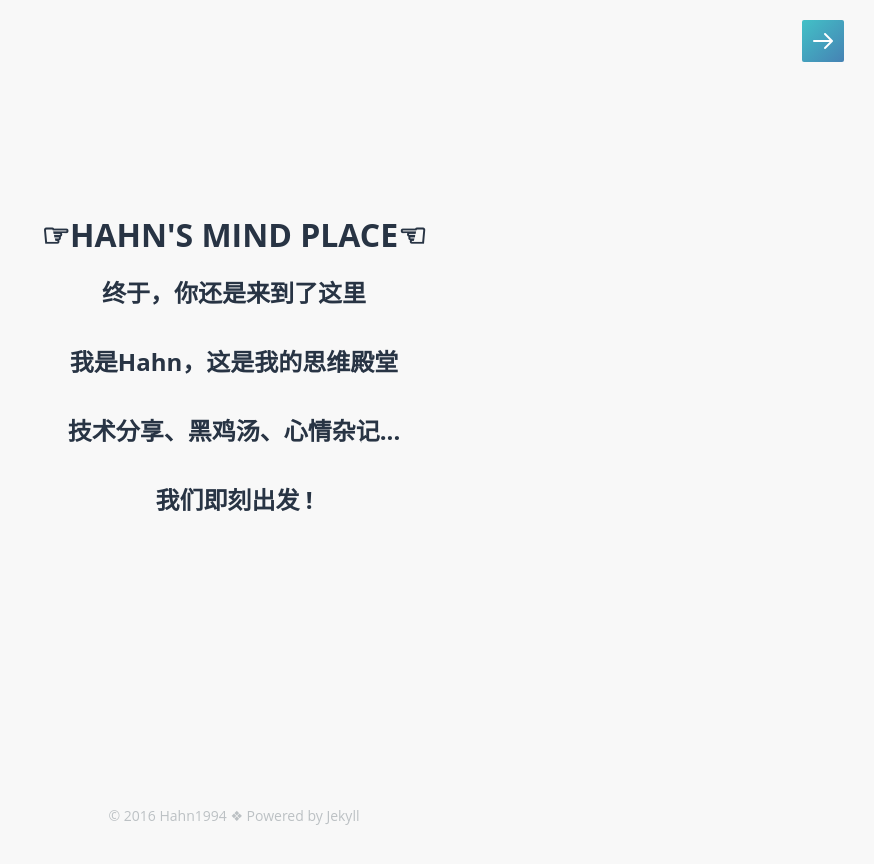
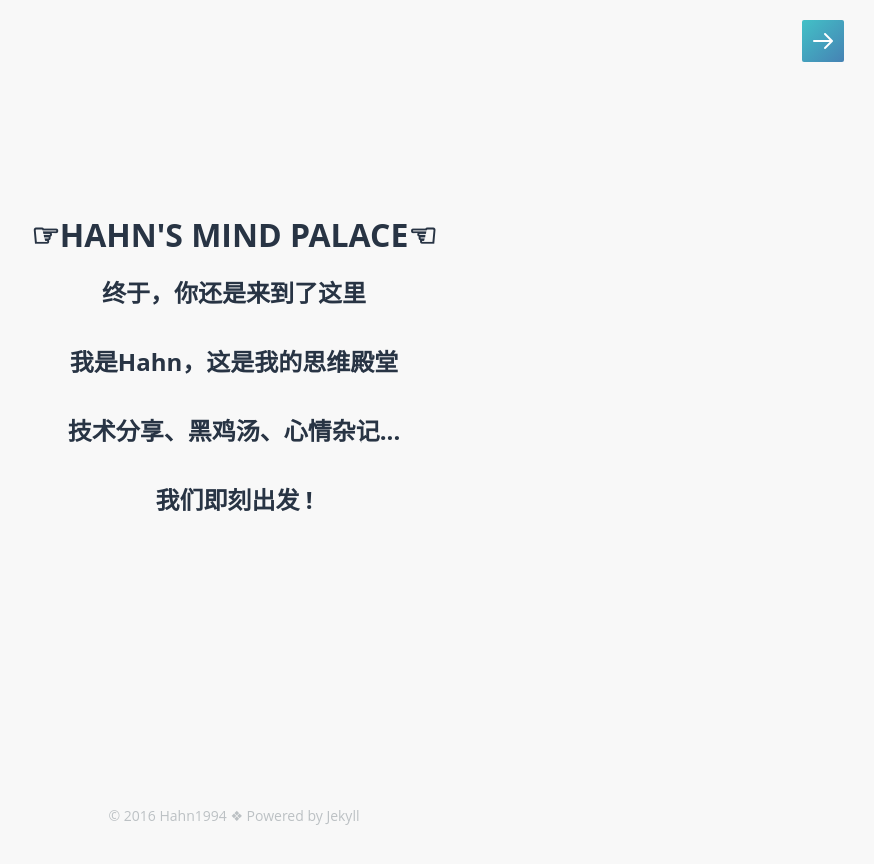
Before and after one commit to hahn1994/hahn1994.github.io, a Jekyll site: the page built from index.html, in a window 1280 px wide. Shown: the top 864 px of the page, without its empty margins (406-1280 px from the left). Built offline with Jekyll 4.4.1, drawn with Linux system fonts in a browser that asks for light colours; comment, search, counter and statistics services are not loaded.

Commit message:
更新错误单词

```diff
--- a/_config.yml
+++ b/_config.yml
@@ -3,7 +3,7 @@ encoding:          UTF-8
 timezone:          Asia/Shanghai
 
 # Site settings
-title:             Hahn's MindPlace
+title:             Hahn's MindPalace
 email:             xingshihan@hotmail.com
 description:       >
                    Hahn Xing的思维殿堂
--- a/index.html
+++ b/index.html
@@ -2,7 +2,7 @@
 layout: default
 ---
 <div id="home" class="container">
-  <h1>☞HAHN'S MIND PLACE☜</h1>
+  <h1>☞HAHN'S MIND PALACE☜</h1>
   <h2>终于，你还是来到了这里</h2>
   <h2>我是Hahn，这是我的思维殿堂</h2>
   <h2>技术分享、黑鸡汤、心情杂记...</h2>
```
